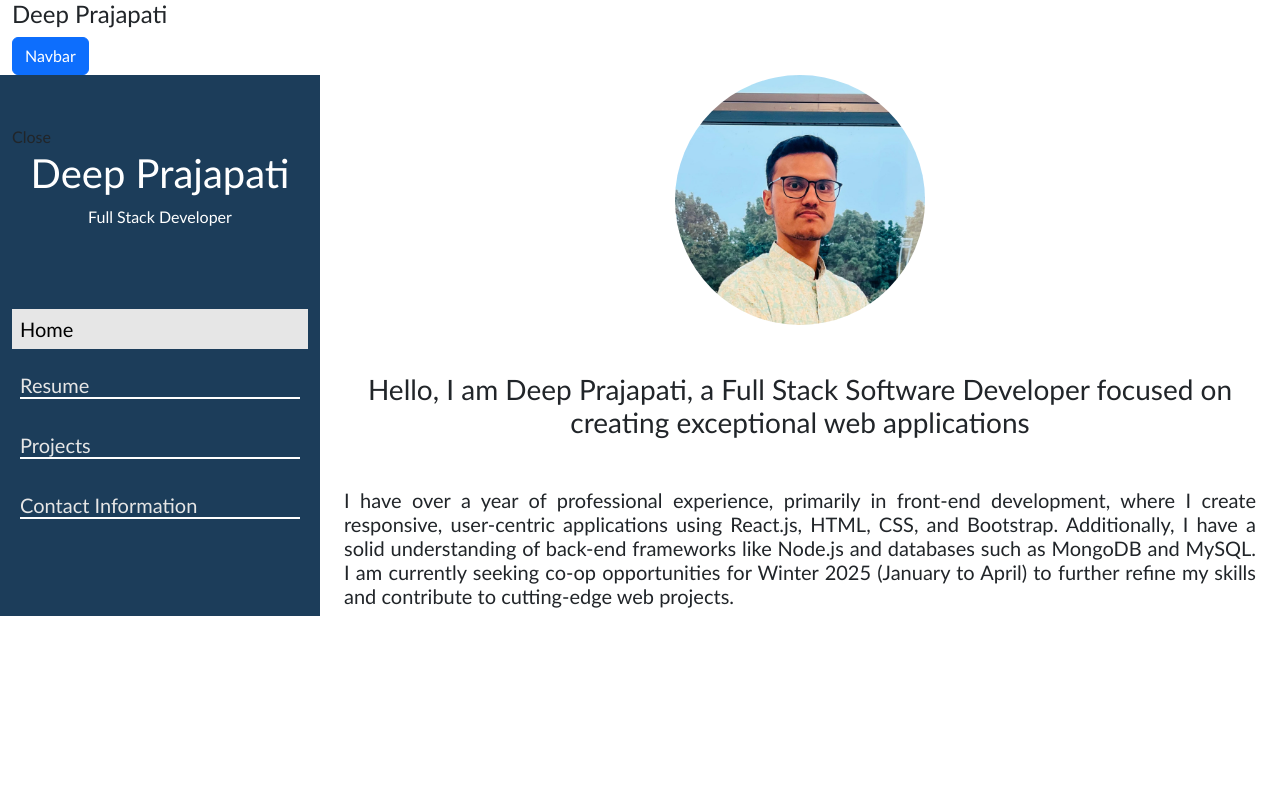
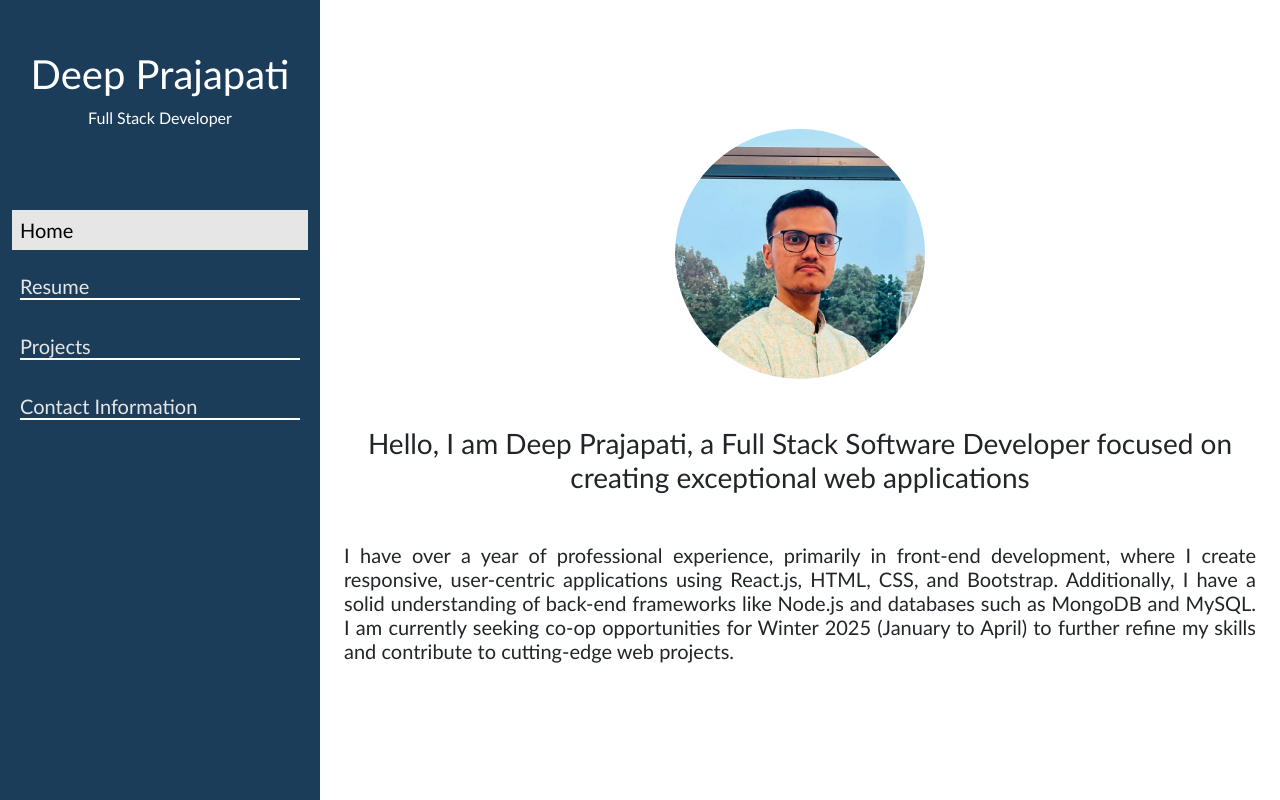
Before and after one commit to Deep2410/Resume, a React (Vite) app: page / in a window 1280 px wide. Built offline with nearby package versions, Linux system fonts and the light colour scheme.

Commit message:
display none for the navigation bar for the different display sizes

```diff
--- a/src/App.css
+++ b/src/App.css
@@ -5,7 +5,7 @@
 }
 
 .sidebar{
-    min-height: 100%;
+    min-height: 100vh;
     background-color: #1C3D5A;
     padding-top: 50px;
 }
@@ -50,6 +50,16 @@
     content: none;
 }
 
+/* display none for the small sidebar */
+
+.small_sidebar{
+    display: none;
+}
+
+.close_navbar_btn{
+    display: none;
+}
+
 
 
 /* Media queries*/
@@ -83,4 +93,8 @@
         transform: translatex(0);
         transition: 0.5s;
     }
+
+    .close_navbar_btn{
+        display: block;
+    }
 }
```
